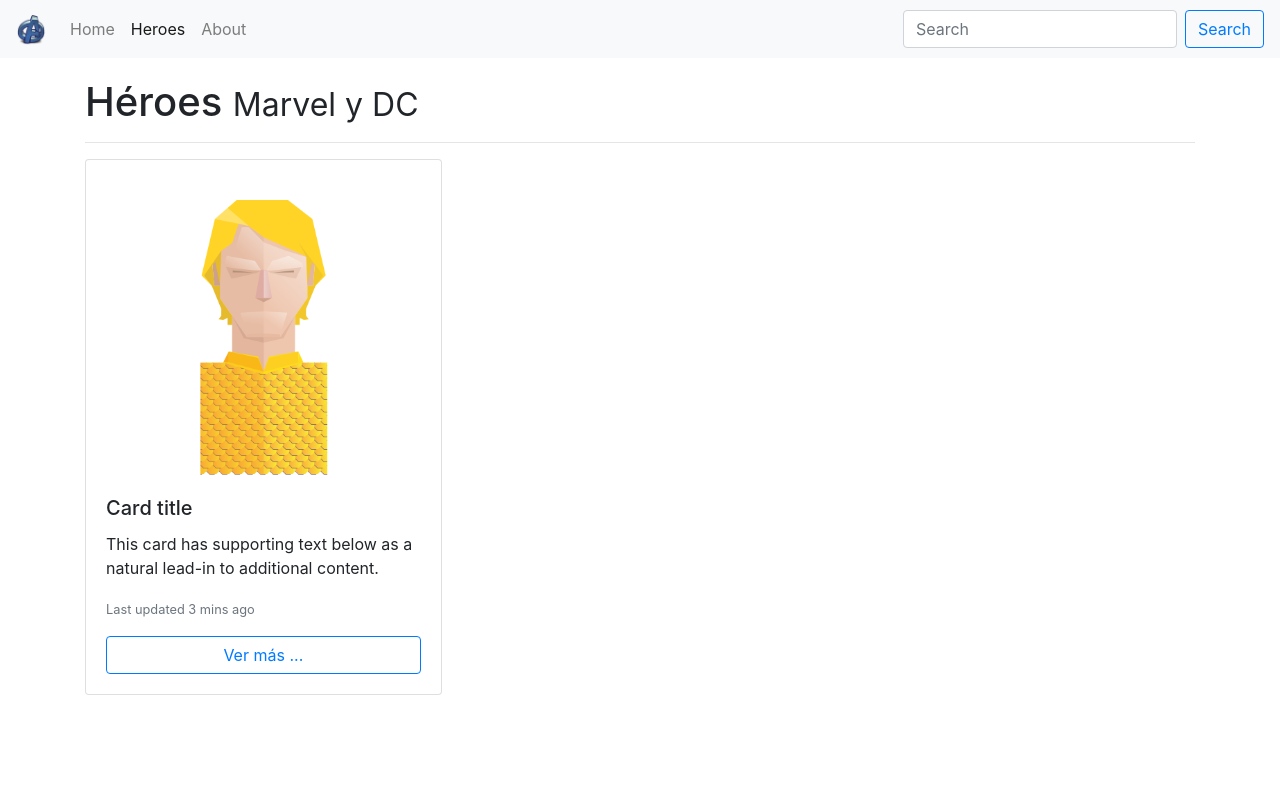
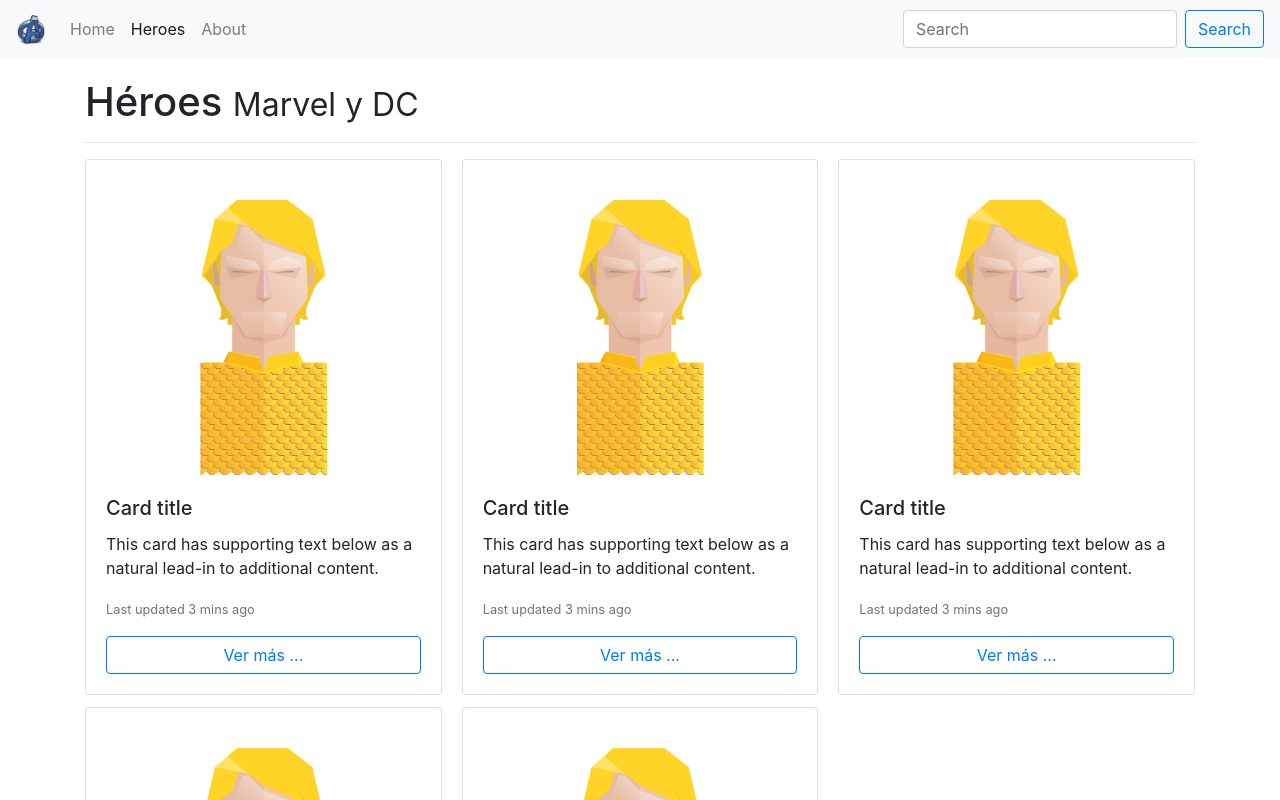
Before and after one commit to Alonsogcl/02-spa, an Angular app: page /heroes in a window 1280 px wide. Shown: the top 800 px of the page. Built offline with nearby package versions, Linux system fonts and the light colour scheme.

Commit message:
agregado ngfor para replica de cards heroes

```diff
--- a/src/app/components/heroes/heroes.component.html
+++ b/src/app/components/heroes/heroes.component.html
@@ -1,7 +1,8 @@
 <h1>Héroes <small>Marvel y DC</small></h1>
 <hr>
 <div class="card-columns">
-    <div class="card">
+    <div class="card" *ngFor="let heroe of heroes">
+        <!--alias de la variable y sera una variable local de heroes (la que se declaró en heroes.component.ts heroes: Heroe[] = [];)-->
         <img src="assets/img/aquaman.png" class="card-img-top" alt="Aquaman">
         <div class="card-body">
             <h5 class="card-title">Card title</h5>
--- a/src/app/components/heroes/heroes.component.ts
+++ b/src/app/components/heroes/heroes.component.ts
@@ -8,9 +8,9 @@
 })
 export class HeroesComponent implements OnInit {
 
-  heroes:Heroe[]=[];
+  heroes: Heroe[] = [];
 
-  constructor(private _heroesService:HeroesService) {
+  constructor(private _heroesService: HeroesService) {
     console.log("constructor");
    }
 
```
